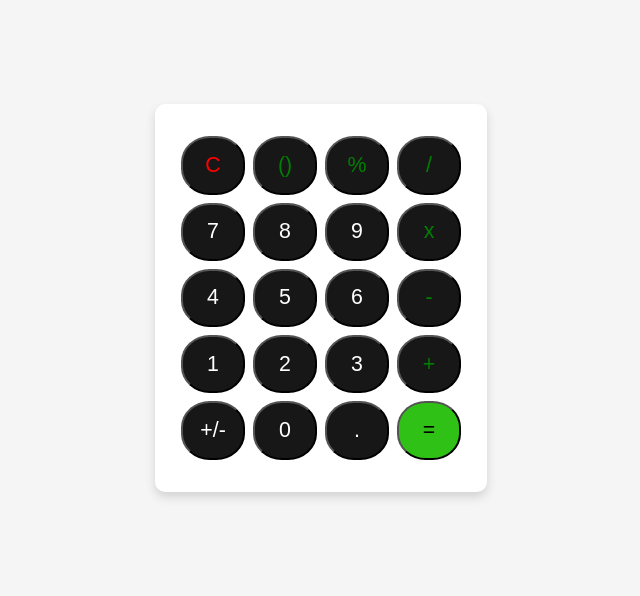
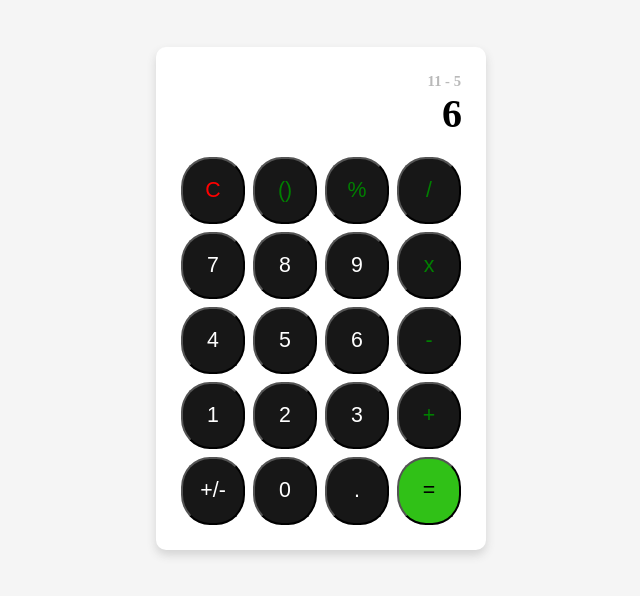
Before and after one commit to anqqq/calculator-vue, a Vue app: page / in a window 1280 px wide. Shown: the part 102-698 px from the top of the page, without its empty margins (319-959 px from the left). Built offline with nearby package versions, Linux system fonts and the light colour scheme.

Commit message:
added screen calc

```diff
--- a/src/components/Calculator.vue
+++ b/src/components/Calculator.vue
@@ -17,7 +17,7 @@ export default {
 
 <style scoped>
 .wrapper {
-  padding: 10px;
+  padding: 25px;
   border-radius: 10px;
   background-color: white;
   box-shadow: 0px 5px 10px 0px lightgray;
--- a/src/components/Keypad.vue
+++ b/src/components/Keypad.vue
@@ -33,7 +33,6 @@ export default {};
 
 <style>
 .keypad {
-  padding: 1.4rem 1rem;
   border-radius: 2rem;
   font-size: 1.4rem;
   height: 23rem;
--- a/src/components/Screen.vue
+++ b/src/components/Screen.vue
@@ -1,9 +1,33 @@
 <template>
-  <div></div>
+  <div class="screen">
+    <!-- <small v-if="selectedOperation"
+      >{{ prevNum }} {{ selectedOperation }} {{ currentNum }}</small
+    > -->
+    <small>11 - 5</small>
+    <div>
+      <h1>6</h1>
+    </div>
+  </div>
 </template>
 
 <script>
 export default {};
 </script>
 
-<style lang="scss" scoped></style>
+<style>
+.screen {
+  text-align: right;
+  margin-bottom: 20px;
+}
+.screen small {
+  font-weight: bold;
+  color: rgb(185, 185, 185);
+  font-size: 11pt;
+}
+.screen h1 {
+  color: black;
+  font-size: 2.5rem;
+  font-weight: 600;
+  letter-spacing: -1px;
+}
+</style>
```
